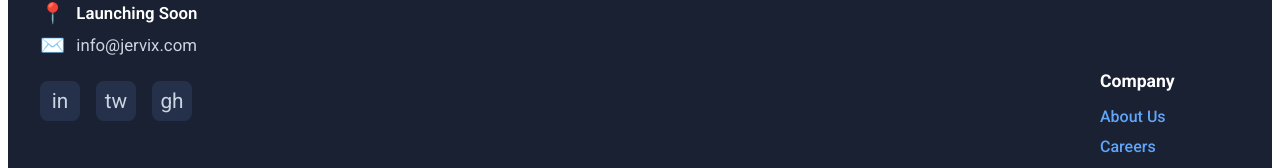
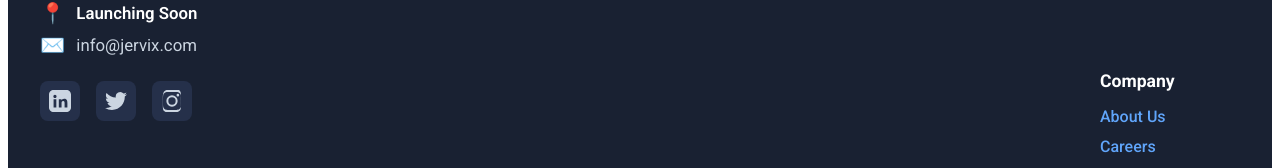
Before and after one commit to bipin-kumar-ojha/jervix-website, a React (Vite) app: page / in a window 1280 px wide. Shown: the part 5645-5813 px from the top of the page. Built offline with nearby package versions, Linux system fonts and the light colour scheme.

Commit message:
design updated

```diff
--- a/src/components/layout/Footer/Footer.tsx
+++ b/src/components/layout/Footer/Footer.tsx
@@ -28,9 +28,21 @@ const Footer = () => (
         </ul>
 
         <div className="footer__socials">
-          <a href="#" className="footer__social"><span>in</span></a>
-          <a href="#" className="footer__social"><span>tw</span></a>
-          <a href="#" className="footer__social"><span>gh</span></a>
+          <a href="#" className="footer__social" aria-label="LinkedIn">
+            <svg width="22" height="22" viewBox="0 0 24 24" fill="none" xmlns="http://www.w3.org/2000/svg">
+              <path d="M19 0h-14c-2.761 0-5 2.239-5 5v14c0 2.761 2.239 5 5 5h14c2.761 0 5-2.239 5-5v-14c0-2.761-2.239-5-5-5zm-11 19h-3v-9h3v9zm-1.5-10.268c-.966 0-1.75-.784-1.75-1.75s.784-1.75 1.75-1.75 1.75.784 1.75 1.75-.784 1.75-1.75 1.75zm13.5 10.268h-3v-4.604c0-1.099-.021-2.513-1.532-2.513-1.532 0-1.768 1.197-1.768 2.434v4.683h-3v-9h2.881v1.233h.041c.401-.761 1.379-1.562 2.841-1.562 3.039 0 3.6 2.001 3.6 4.601v4.728z" fill="currentColor"/>
+            </svg>
+          </a>
+          <a href="#" className="footer__social" aria-label="Twitter">
+            <svg width="22" height="22" viewBox="0 0 24 24" fill="none" xmlns="http://www.w3.org/2000/svg">
+              <path d="M24 4.557a9.93 9.93 0 0 1-2.828.775 4.932 4.932 0 0 0 2.165-2.724c-.951.564-2.005.974-3.127 1.195a4.92 4.92 0 0 0-8.384 4.482c-4.086-.205-7.713-2.164-10.141-5.144a4.822 4.822 0 0 0-.664 2.475c0 1.708.87 3.216 2.188 4.099a4.904 4.904 0 0 1-2.229-.616c-.054 2.281 1.581 4.415 3.949 4.89a4.936 4.936 0 0 1-2.224.084c.627 1.956 2.444 3.377 4.6 3.417a9.867 9.867 0 0 1-6.102 2.104c-.396 0-.787-.023-1.175-.069a13.945 13.945 0 0 0 7.548 2.212c9.057 0 14.009-7.513 14.009-14.009 0-.213-.005-.425-.014-.636a10.012 10.012 0 0 0 2.457-2.548z" fill="currentColor"/>
+            </svg>
+          </a>
+          <a href="#" className="footer__social" aria-label="Instagram">
+            <svg width="22" height="22" viewBox="0 0 24 24" fill="none" xmlns="http://www.w3.org/2000/svg">
+              <path d="M12 2.163c3.204 0 3.584.012 4.85.07 1.366.062 2.633.334 3.608 1.308.974.974 1.246 2.242 1.308 3.608.058 1.266.07 1.646.07 4.85s-.012 3.584-.07 4.85c-.062 1.366-.334 2.633-1.308 3.608-.974.974-2.242 1.246-3.608 1.308-1.266.058-1.646.07-4.85.07s-3.584-.012-4.85-.07c-1.366-.062-2.633-.334-3.608-1.308-.974-.974-1.246-2.242-1.308-3.608C2.175 15.647 2.163 15.267 2.163 12s.012-3.584.07-4.85c.062-1.366.334-2.633 1.308-3.608.974-.974 2.242-1.246 3.608-1.308C8.416 2.175 8.796 2.163 12 2.163zm0-2.163C8.741 0 8.332.013 7.052.072 5.771.131 4.659.414 3.678 1.395c-.98.98-1.263 2.092-1.322 3.374C2.013 5.668 2 6.077 2 12c0 5.923.013 6.332.072 7.611.059 1.282.342 2.394 1.322 3.374.98.98 2.092 1.263 3.374 1.322C8.332 23.987 8.741 24 12 24s3.668-.013 4.948-.072c1.282-.059 2.394-.342 3.374-1.322.98-.98 1.263-2.092 1.322-3.374.059-1.279.072-1.688.072-7.611 0-5.923-.013-6.332-.072-7.611-.059-1.282-.342-2.394-1.322-3.374-.98-.98-2.092-1.263-3.374-1.322C15.668.013 15.259 0 12 0zm0 5.838a6.162 6.162 0 1 0 0 12.324 6.162 6.162 0 0 0 0-12.324zm0 10.162a3.999 3.999 0 1 1 0-7.998 3.999 3.999 0 0 1 0 7.998zm6.406-11.845a1.44 1.44 0 1 0 0 2.881 1.44 1.44 0 0 0 0-2.881z" fill="currentColor"/>
+            </svg>
+          </a>
         </div>
       </div>
 
```
